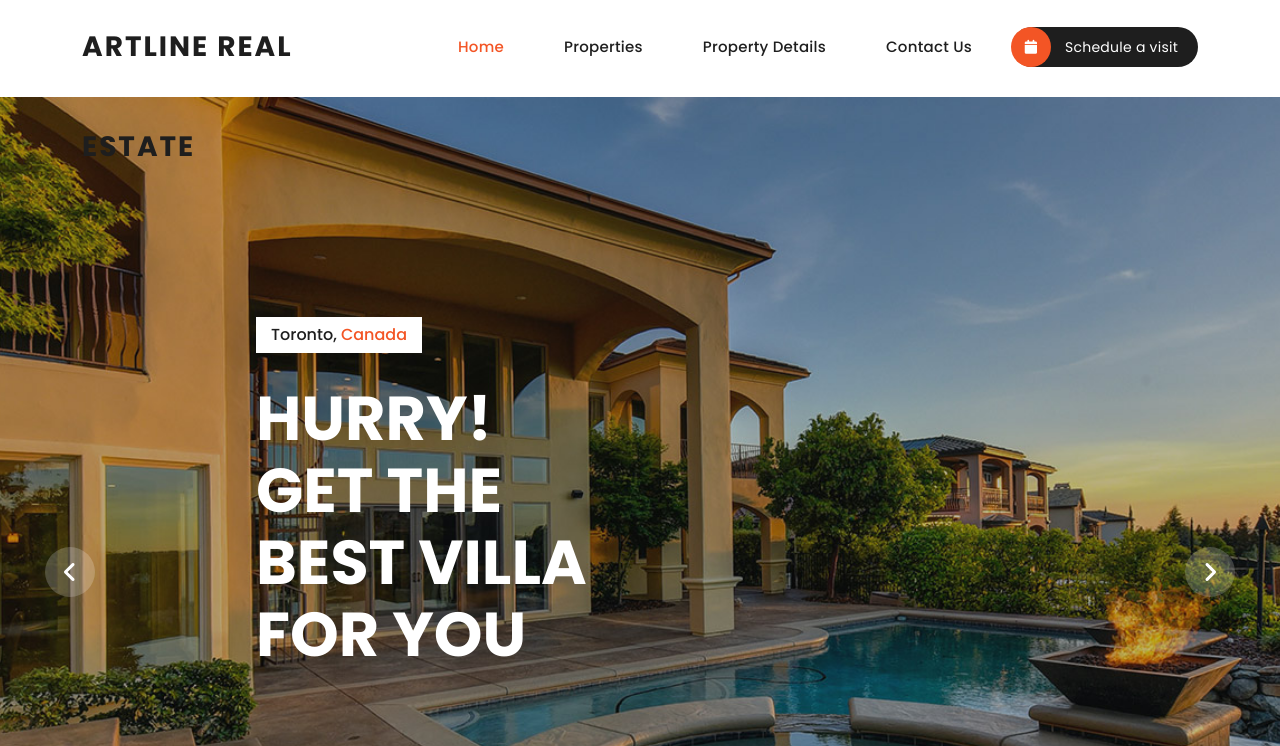
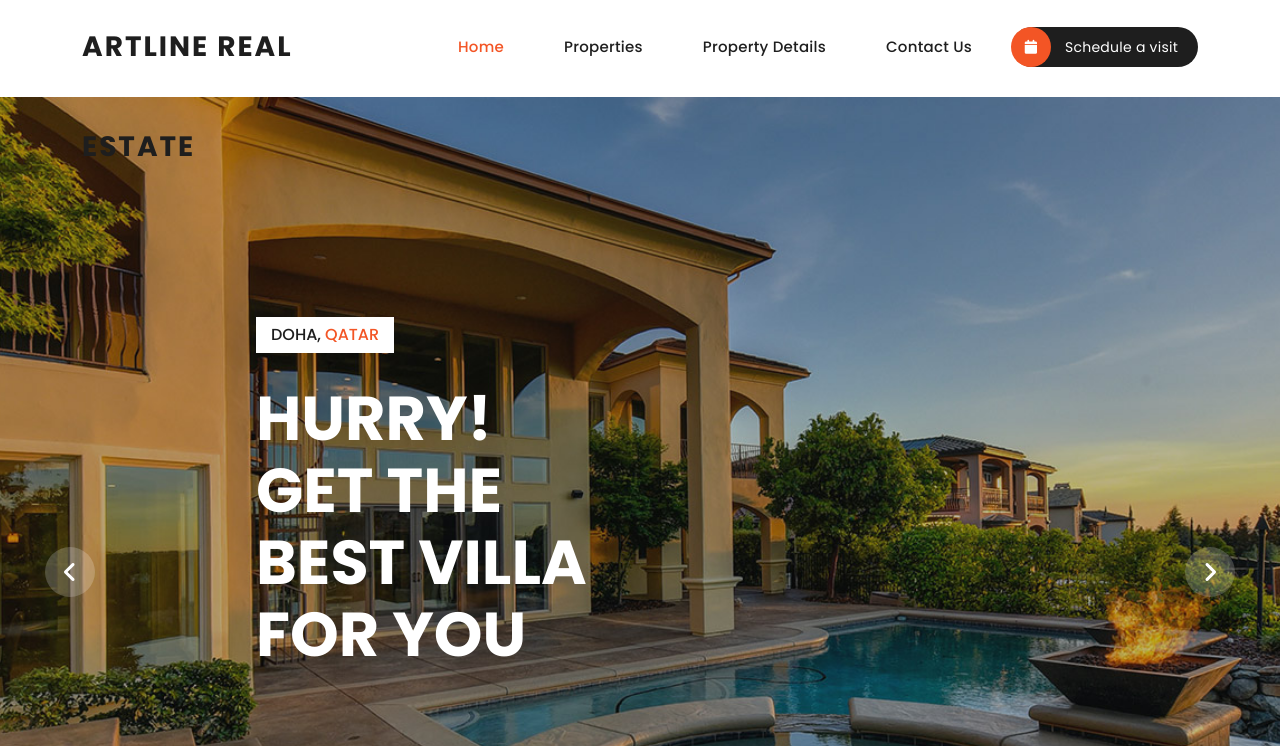
Before and after one commit to jasimkk65/villa_agency, a plain HTML site: page index.html in a window 1280 px wide. Shown: the part 54-800 px from the top of the page. Drawn offline with nearby package versions, Linux system fonts and the light colour scheme.

Commit message:
Update index.html

```diff
--- a/index.html
+++ b/index.html
@@ -98,7 +98,7 @@ https://templatemo.com/tm-591-villa-agency
     <div class="owl-carousel owl-banner">
       <div class="item item-1">
         <div class="header-text">
-          <span class="category">Toronto, <em>Canada</em></span>
+          <span class="category">DOHA, <em>QATAR</em></span>
           <h2>Hurry!<br>Get the Best Villa for you</h2>
         </div>
       </div>
```
